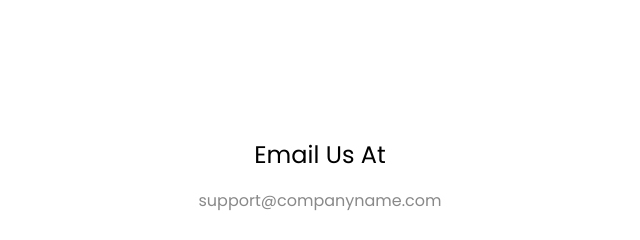
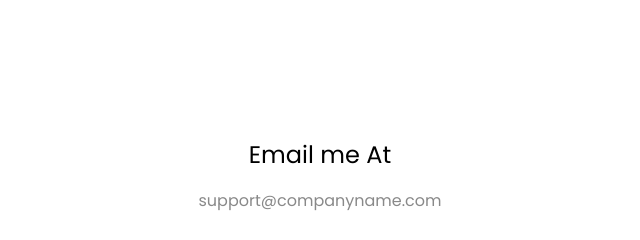
Before and after one commit to HashirSaqib/HashirSaqib.github.io, a plain HTML site: page index.html in a window 1280 px wide. Shown: the part 3820-4060 px from the top of the page, 320-960 px from the left. Drawn offline with nearby package versions, Linux system fonts and the light colour scheme.

Commit message:
Update index.html

```diff
--- a/index.html
+++ b/index.html
@@ -170,7 +170,7 @@
                     </div>
                     <div class="card">
                         <img src="./images/msg.svg" alt="">
-                        <h1>Email Us At</h1>
+                        <h1>Email me At</h1>
                         <h6>support@companyname.com</h6>
                     </div>
 
```
